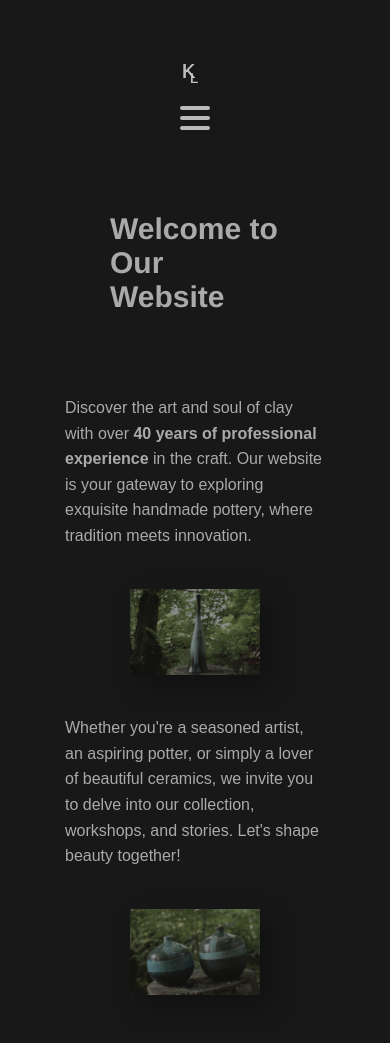
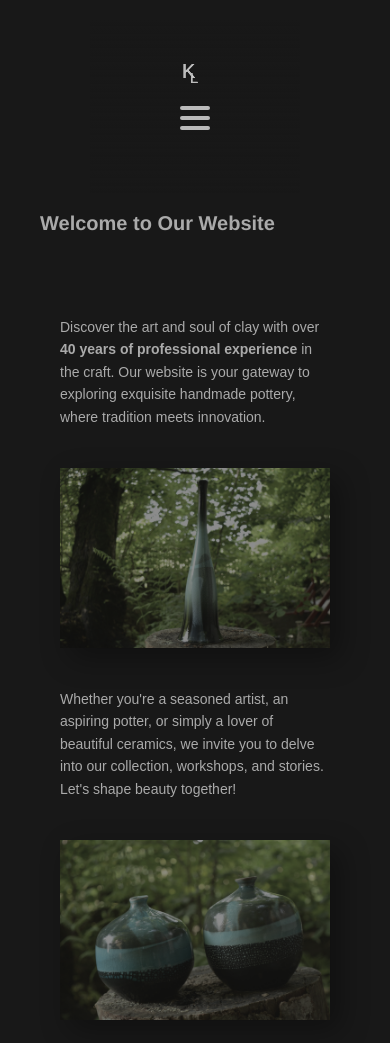
Before and after one commit to Kandor-byte/KLEVI-simon, a plain HTML site: page index.html in a window 390 px wide. Drawn offline with Linux system fonts and the light colour scheme.

Commit message:
initial commit

```diff
--- a/style.css
+++ b/style.css
@@ -479,3 +479,19 @@ height: 4px;
 }
 
 }
+
+@media only screen and (max-width: 710px) {
+
+.container {
+max-width: 100%;
+}
+
+#homehead {
+font-size: 20px;
+}
+
+.land {
+font-size: 14px;
+}
+
+}
```
